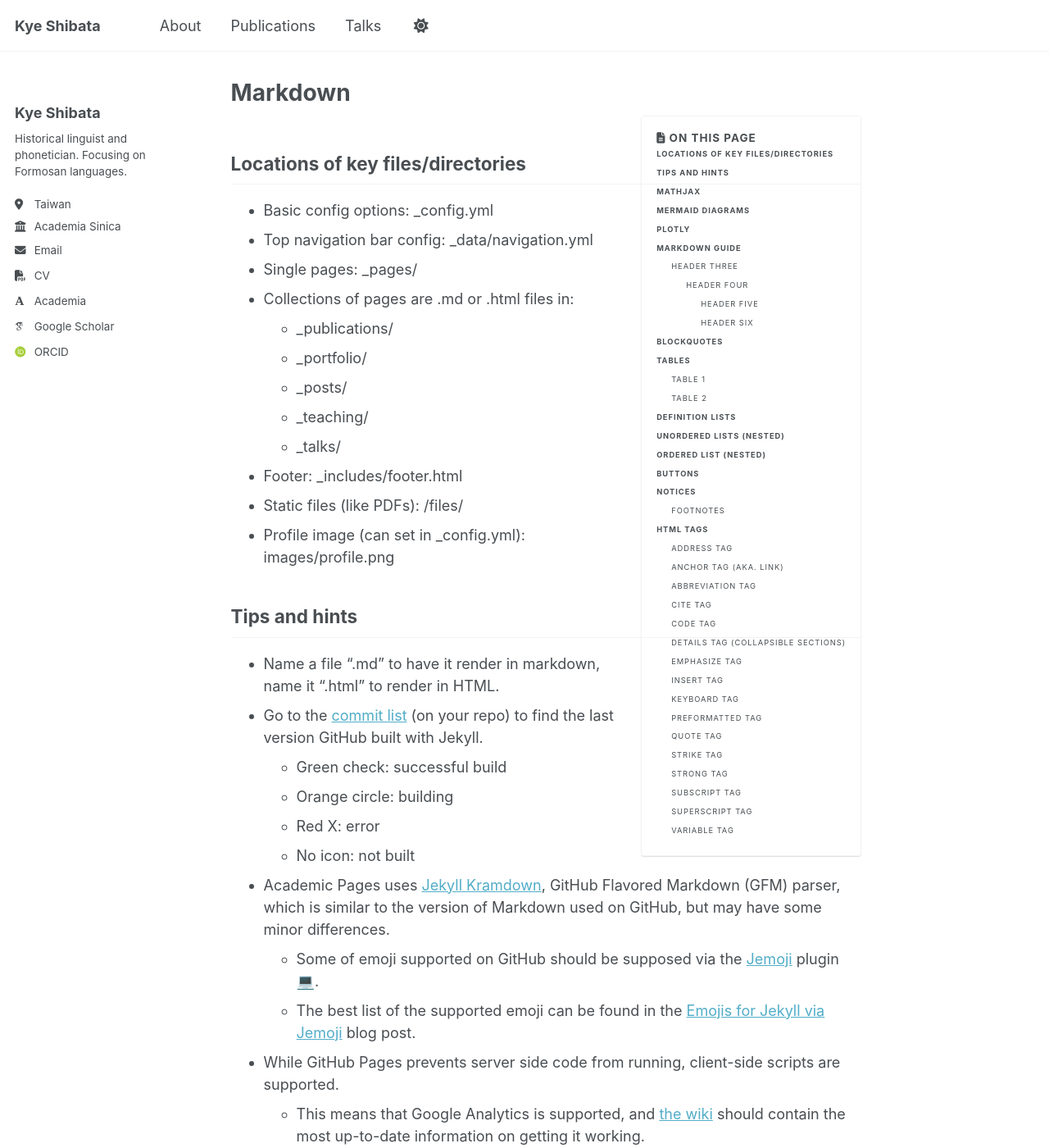
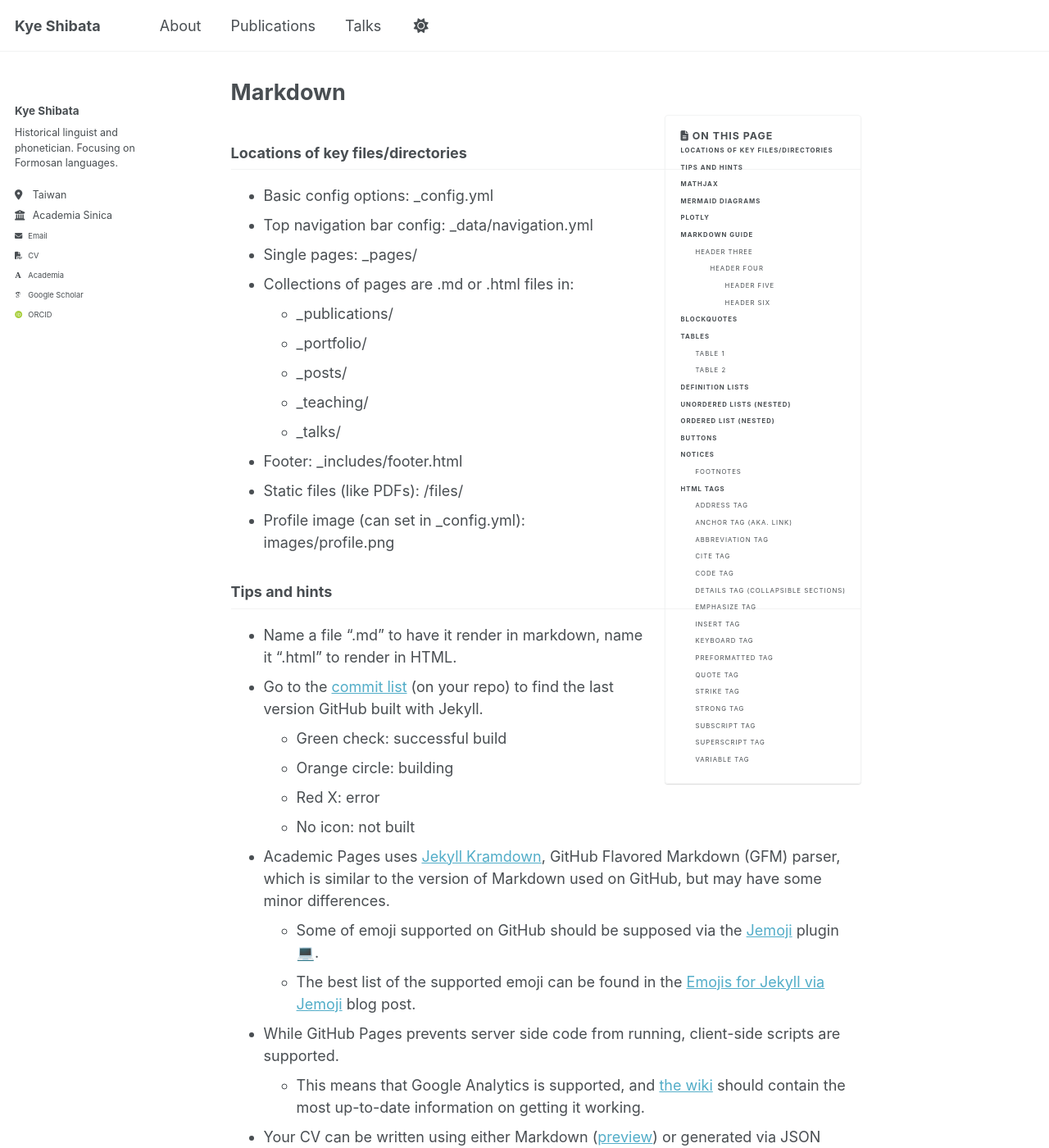
Before and after one commit to xpsh/xpsh.github.io, a Jekyll site: the page built from _pages/markdown.md, in a window 1280 px wide and 1400 px high. Shown: the whole window at 82% size. Built offline with Jekyll 4.4.1, drawn with Linux system fonts in a browser that asks for light colours; emoji names are drawn with the system emoji font; some web fonts are replaced; a script bundle is joined from its source files by our own code; library files that are not in the unit come from our copies.

Commit message:
Update _themes.scss

```diff
--- a/_sass/_themes.scss
+++ b/_sass/_themes.scss
@@ -30,14 +30,14 @@ $calisto                    : "Calisto MT", serif;
 $garamond                   : Garamond, serif;
 
 /* Type scale */
-$type-size-1                : 2.441em;  // ~39.056px
-$type-size-2                : 1.953em;  // ~31.248px
-$type-size-3                : 1.563em;  // ~25.008px
-$type-size-4                : 1.25em;   // ~20px
-$type-size-5                : 1em;      // ~16px
-$type-size-6                : 0.75em;   // ~12px
-$type-size-7                : 0.6875em; // ~11px
-$type-size-8                : 0.625em;  // ~10px
+$type-size-1                : 2em;  // ~39.056px
+$type-size-2                : 1.56em;  // ~31.248px
+$type-size-3                : 1.25m;  // ~25.008px
+$type-size-4                : 1em;   // ~20px
+$type-size-5                : 0.75em;      // ~16px
+$type-size-6                : 0.69em;   // ~12px
+$type-size-7                : 0.625em; // ~11px
+$type-size-8                : 0.585em;  // ~10px
 
 $global-font-family         : $sans-serif;
 $header-font-family         : $sans-serif;
```
